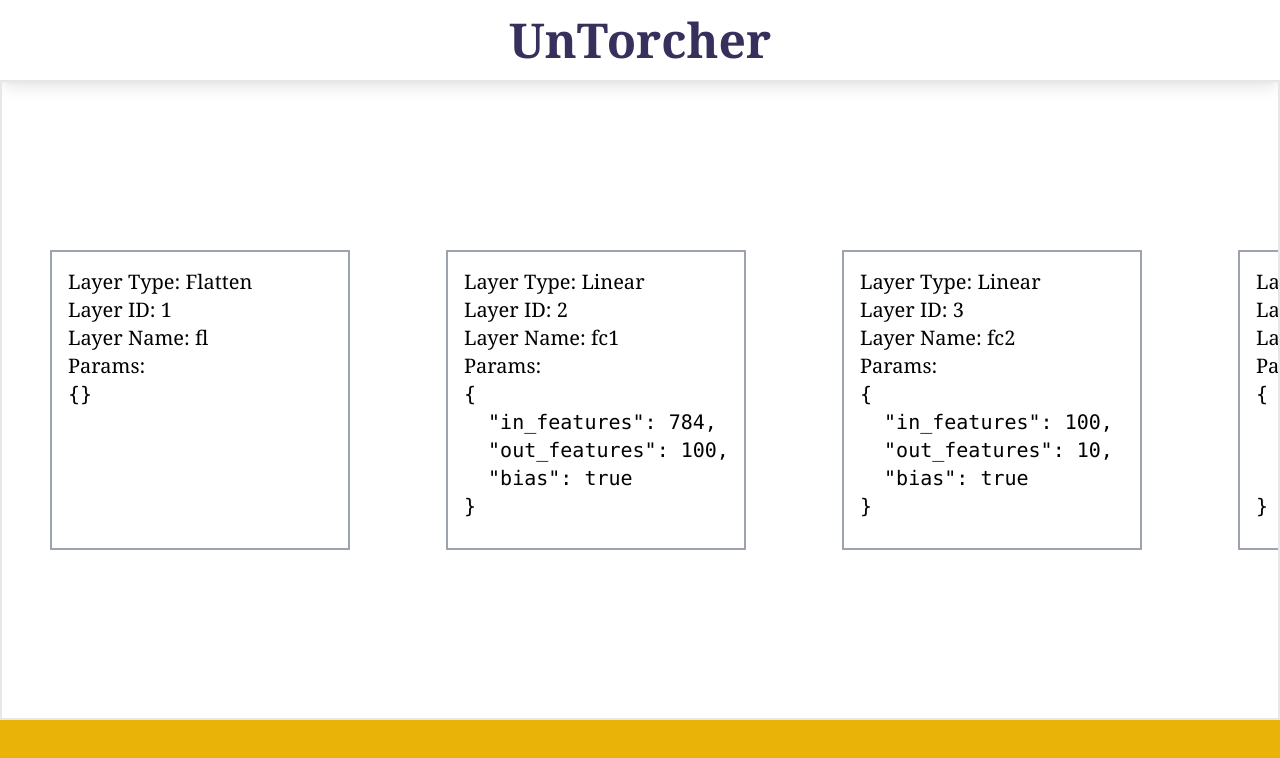
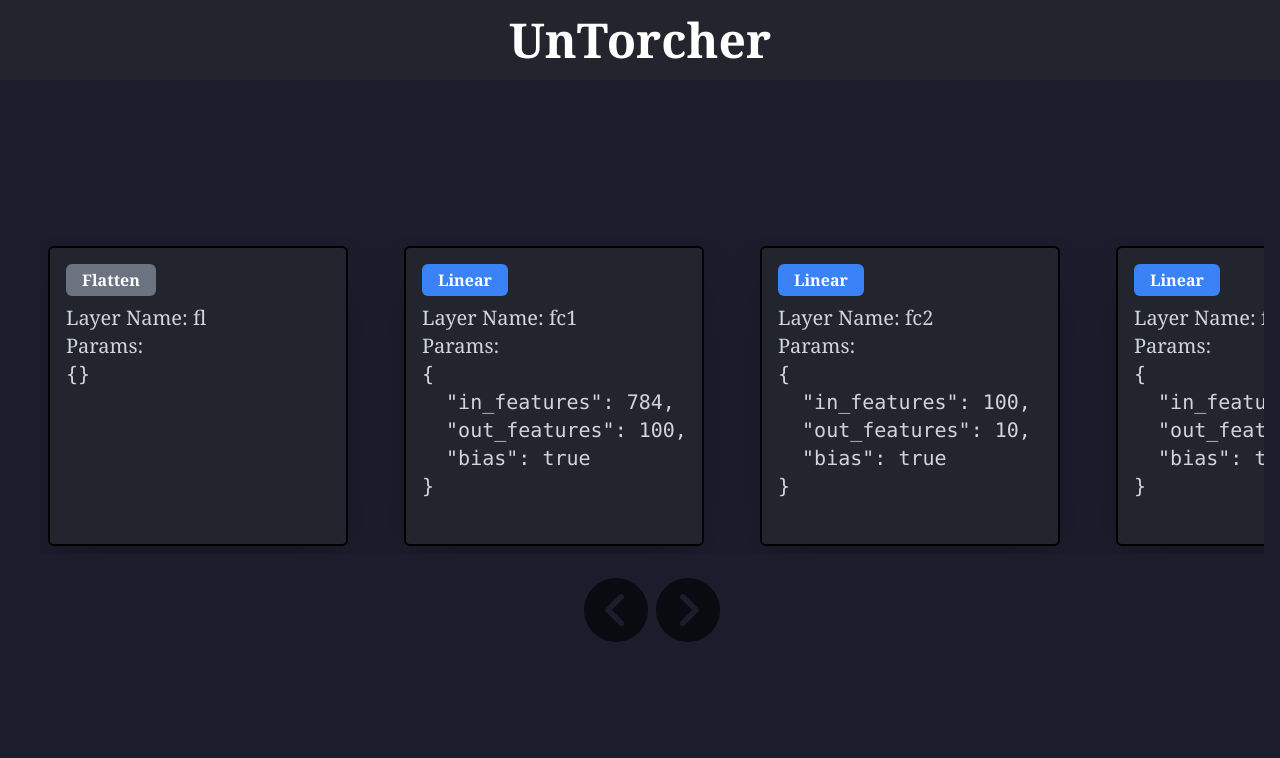
Before and after one commit to S-Threepio/PyTorch-NoCoder-FrontEnd, a React (Create React App) app: page /#/create in a window 1280 px wide. Shown: the top 758 px of the page. Built offline with nearby package versions, Linux system fonts and the light colour scheme.

Commit message:
added layer component and Updated styles

```diff
--- a/src/App.tsx
+++ b/src/App.tsx
@@ -4,7 +4,7 @@ import MyRouter from "./components/MyRouter";
 function App() {
   return (
     <div className="App flex flex-col h-screen">
-      <div className="py-4 shadow-lg text-center text-5xl text-[#38305C] font-bold">
+      <div className="py-4 shadow-lg text-center bg-[#23252E] text-5xl text-white font-bold">
         UnTorcher
       </div>
       <Router>
--- a/src/components/canvas/index.tsx
+++ b/src/components/canvas/index.tsx
@@ -1,23 +1,47 @@
-import React, { FC, FunctionComponent } from "react";
+import React, { FC, FunctionComponent, useRef } from "react";
 import { CanvasProps } from "./types";
+import LayerComponent from "../layer";
+import right from "../../imgs/right.png";
+import left from "../../imgs/left.png";
 
 export const CanvasComponent: FunctionComponent<CanvasProps> = ({ layers }) => {
+  const canvasRef = useRef<HTMLDivElement>(null);
+
+  const scrollLeft = (sign: number) => {
+    if (canvasRef.current) {
+      const scrollAmount = 400 * sign; // Adjust the scroll amount as needed
+      canvasRef.current.scrollBy({
+        left: scrollAmount,
+        behavior: "smooth",
+      });
+    }
+  };
+
   return (
-    <div className="w-full overflow-x-auto items-center flex flex-1 border-2 pl-10 gap-20 p-4">
-      {layers.map((layer) => (
+    <div className="w-full flex-col flex flex-1">
+      <div className="flex-1  items-center justify-center bg-[#1B1D2D] flex flex-col pl-10 gap-2 p-4">
         <div
-          key={layer.layer_id}
-          className="border-2 font-normal min-w-[300px] h-[300px] border-gray-400 p-4 m-2"
+          ref={canvasRef}
+          className="flex gap-10 overflow-x-auto w-full scrollbar-hide"
         >
-          <div>Layer Type: {layer.layer_type}</div>
-          <div>Layer ID: {layer.layer_id}</div>
-          <div>Layer Name: {layer.layer_name}</div>
-          <div>
-            Params:
-            <pre>{JSON.stringify(layer.params, null, 2)}</pre>
-          </div>
+          {layers.map((layer) => (
+            <LayerComponent {...layer} />
+          ))}
         </div>
-      ))}
+        <div className="flex justify-center gap-2 w-full mt-4">
+          <img
+            src={left}
+            className="h-16 w-16 opacity-60 hover:opacity-100 transition-opacity ease-in-out duration-200 rounded"
+            onClick={() => scrollLeft(-1)}
+          />
+
+          <img
+            src={right}
+            className="h-16 w-16 opacity-60 hover:opacity-100 transition-opacity ease-in-out duration-200 rounded"
+            onClick={() => scrollLeft(1)}
+          />
+        </div>
+      </div>
     </div>
   );
 };
--- a/src/components/creation/index.tsx
+++ b/src/components/creation/index.tsx
@@ -9,7 +9,7 @@ const CreationComponent: FunctionComponent<CreationComponentProps> = ({
   return (
     <div className="flex flex-col items-center h-full text-xl font-semibold">
       <CanvasComponent layers={canvasProps.layers} />
-      <div className="bottombar w-full bg-yellow-500 p-10"></div>
+      {/* <div className="bottombar w-full p-10"></div> */}
     </div>
   );
 };
--- a/src/components/dropdown/index.tsx
+++ b/src/components/dropdown/index.tsx
@@ -7,7 +7,7 @@ export const DropdownComponent: FunctionComponent<DropdownComponentProps> =
       <>
         <label className="block font-semibold">{title}</label>
         <select
-          className="block w-full border border-gray-300 rounded my-2 p-2"
+          className="block w-full bg-[#23252E] border border-gray-300 rounded my-2 p-2 outline-none"
           onChange={onChange}
         >
           {datasets.map((dataset) => (
--- a/src/components/landingPage/LandingPage.tsx
+++ b/src/components/landingPage/LandingPage.tsx
@@ -65,8 +65,8 @@ export const LandingPage: FunctionComponent<LandingPageProps> = ({
   };
 
   return (
-    <div className="overflow-auto bg-[#38305c] flex flex-col h-full justify-center items-center text-2xl">
-      <div className="flex flex-col w-1/2 px-10 py-5 mx-auto shadow-2xl bg-white">
+    <div className="overflow-auto bg-[#1B1D2D] text-white flex flex-col h-full justify-center items-center text-2xl">
+      <div className="flex flex-col w-1/2 px-10 py-5 mx-auto shadow-2xl bg-[#23252E]">
         <RadioButtonComponent
           title="Which type of ML model would you like to make?"
           models={models}
--- /dev/null
+++ b/src/components/layer/index.tsx
@@ -0,0 +1,39 @@
+import React, { FC } from "react";
+import { Layer } from "../canvas/types";
+
+const LayerComponent: FC<Layer> = (layer) => {
+  let backgroundColor = "";
+
+  // Assign color based on layer type
+  switch (layer.layer_type) {
+    case "Flatten":
+      backgroundColor = "bg-gray-500";
+      break;
+    case "Linear":
+      backgroundColor = "bg-blue-500";
+      break;
+    // Add more cases for other layer types
+    default:
+      backgroundColor = "bg-gray-500";
+  }
+
+  return (
+    <div
+      key={layer.layer_id}
+      className={`border-2 rounded-md hover:scale-105 transition-transform ease-in-out duration-300 border-black bg-[#23252e] text-gray-300 font-normal min-w-[300px] h-[300px] shadow-2xl p-4 m-2`}
+    >
+      <div
+        className={`relative ${backgroundColor} font-bold w-max text-white rounded-md py-1 px-4 text-base`}
+      >
+        {layer.layer_type}
+      </div>
+      <div className="mt-2">Layer Name: {layer.layer_name}</div>
+      <div>
+        Params:
+        <pre>{JSON.stringify(layer.params, null, 2)}</pre>
+      </div>
+    </div>
+  );
+};
+
+export default LayerComponent;
--- a/src/components/numberInput/index.tsx
+++ b/src/components/numberInput/index.tsx
@@ -16,7 +16,7 @@ export const NumberInputComponent: FunctionComponent<
         type={type}
         pattern={pattern}
         inputMode="numeric"
-        className="block w-full border border-gray-300 rounded my-2 p-2"
+        className="block w-full bg-[#23252E] border appearance-none border-gray-300 rounded my-2 p-2"
         onChange={handleInputChange}
       />
     </>
```
Also changed, not shown: src/imgs/left.png (added), src/imgs/right.png (added).
